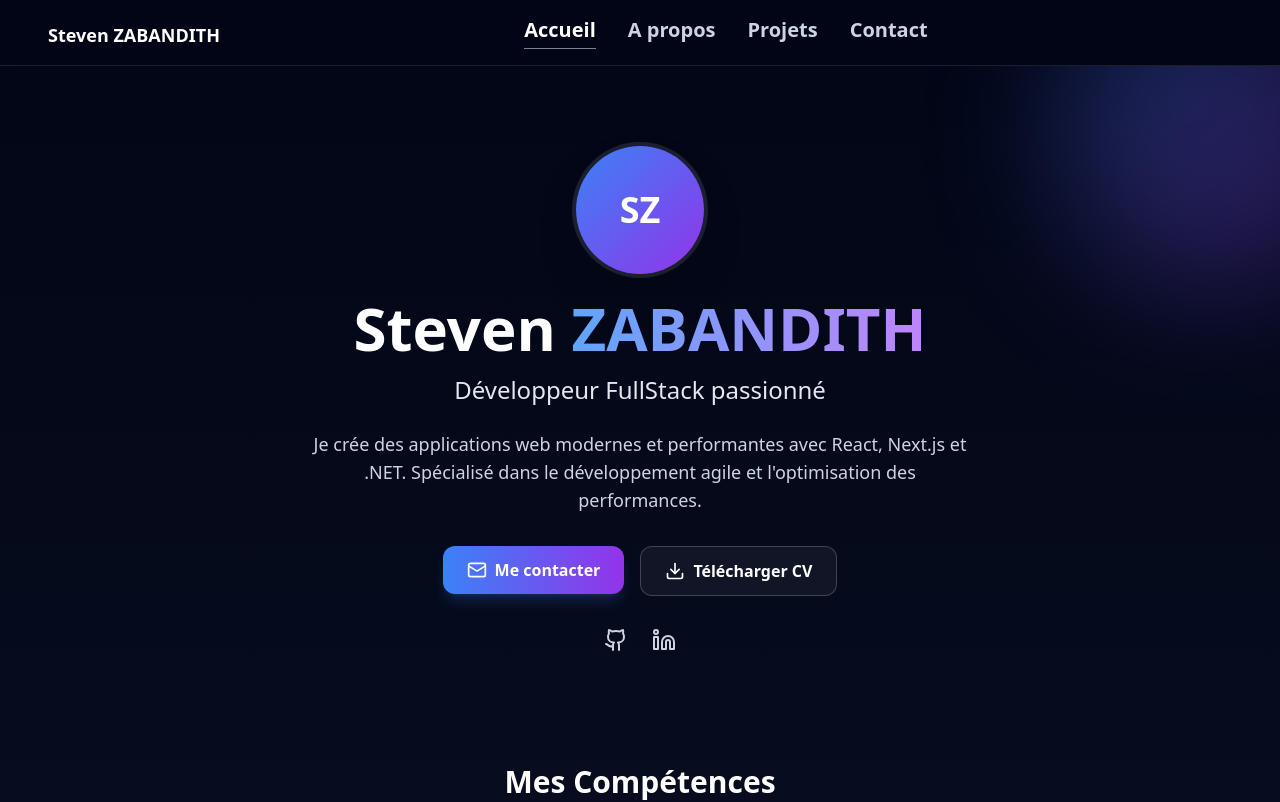
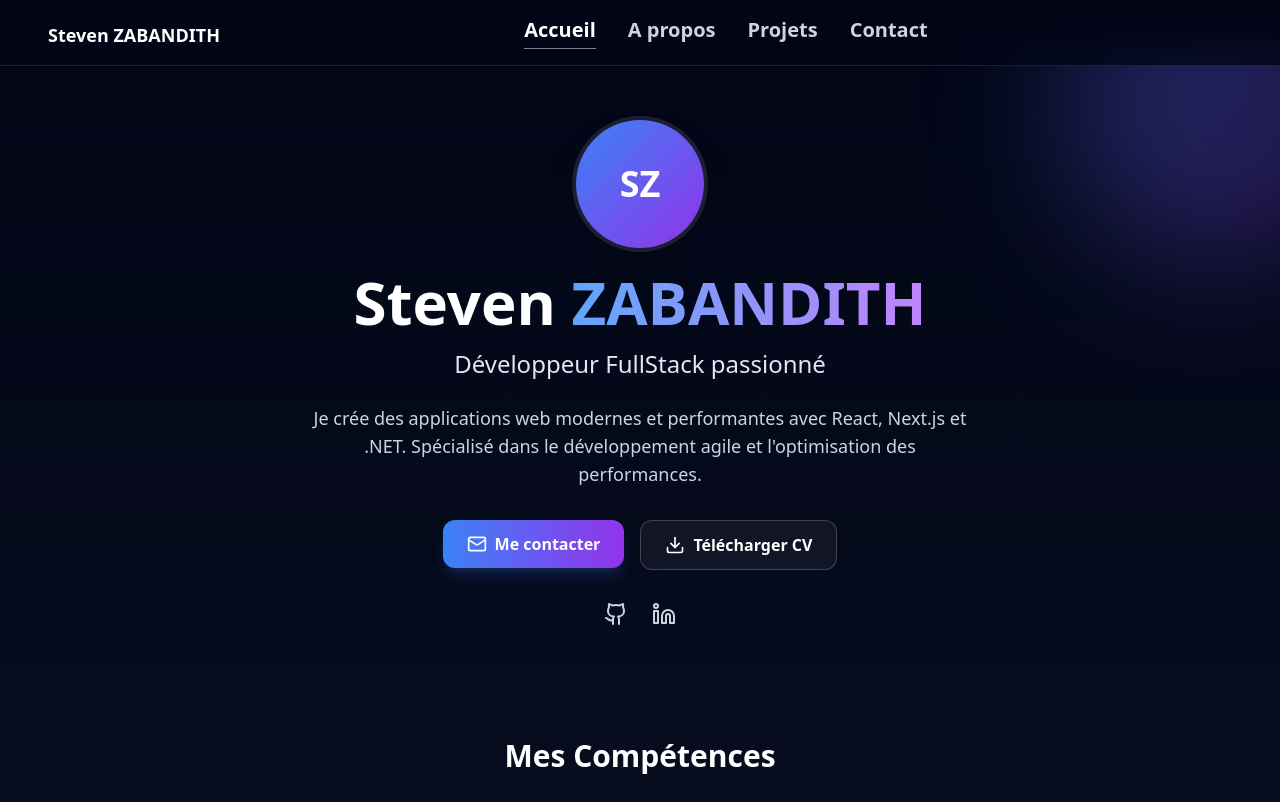
Before and after one commit to stevenzab/portfolio, a Next.js app: page / in a window 1280 px wide. Shown: the top 802 px of the page. Built offline with nearby package versions, Linux system fonts and the light colour scheme.

Commit message:
[FIX] remove overflow hidden

```diff
--- a/components/layout.tsx
+++ b/components/layout.tsx
@@ -6,9 +6,9 @@ export default function RootLayout({
   children: React.ReactNode;
 }) {
   return (
-    <div className="min-h-screen bg-slate-950 text-white overflow-x-hidden">
+    <div className="min-h-screen bg-slate-950 text-white">
       <Navbar />
-      <div className="overflow-x-hidden">
+      <div className="pt-10">
         {children}
       </div>
       <Footer />
--- a/components/navbar.tsx
+++ b/components/navbar.tsx
@@ -13,7 +13,7 @@ export default function NavBar() {
 
   return (
     <>
-      <div className="sticky top-0 z-10 overflow-x-hidden">
+      <div className="fixed top-0 inset-x-0 z-50">
         <div
           className="md:flex md:flex-row w-full md:items-center md:justify-between p-4 bg-slate-950/80 backdrop-blur border-b border-white/10 max-w-full"
         >
```
